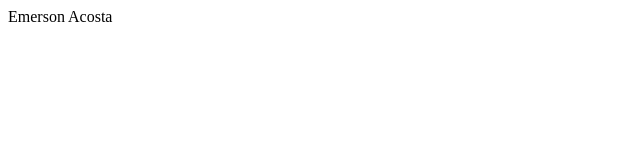
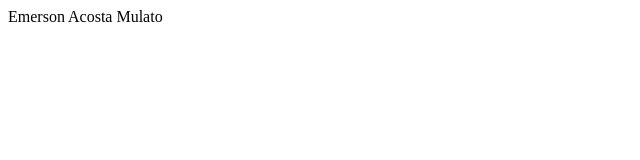
Before and after one commit to emersonacosta/vscodegit, a plain HTML site: page index.html in a window 1280 px wide. Shown: the full height of the page, 0-640 px from the left. Drawn offline with Linux system fonts and the light colour scheme.

Commit message:
commit 3

```diff
--- a/index.html
+++ b/index.html
@@ -6,6 +6,6 @@
     <title>Git VSCODE</title>
 </head>
 <body>
-    Emerson Acosta
+    Emerson Acosta Mulato
 </body>
 </html>
```
